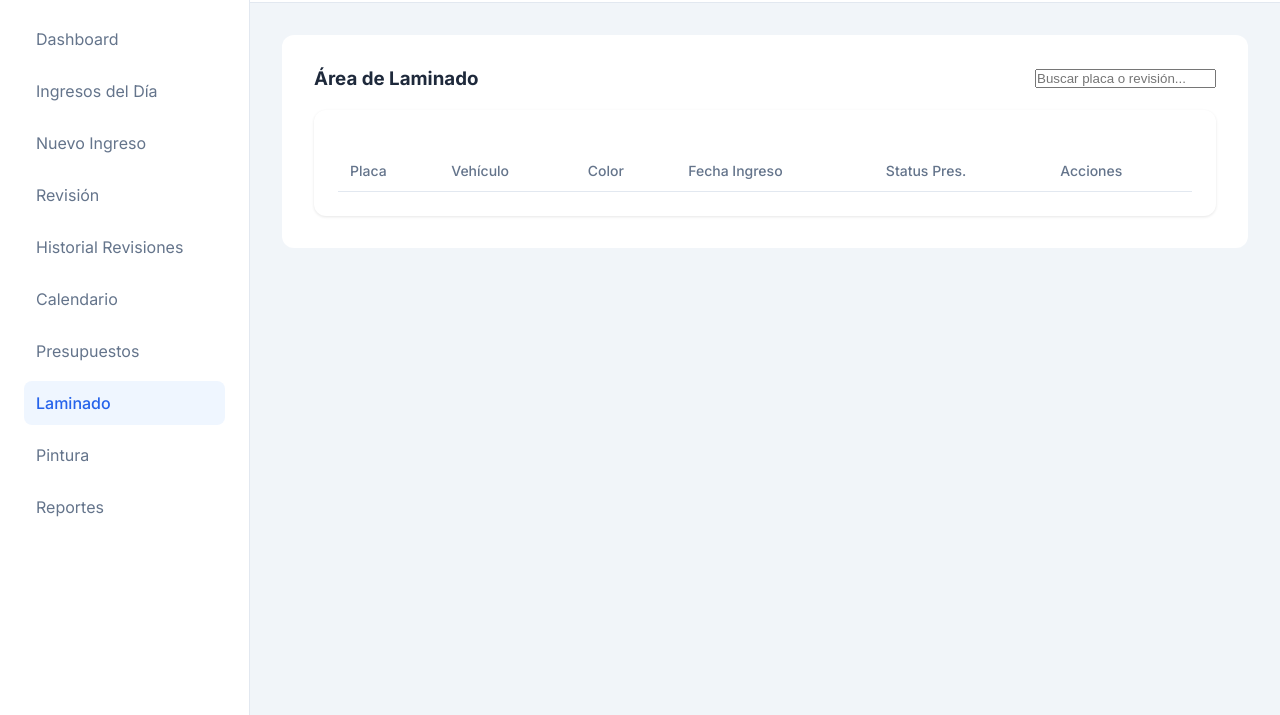
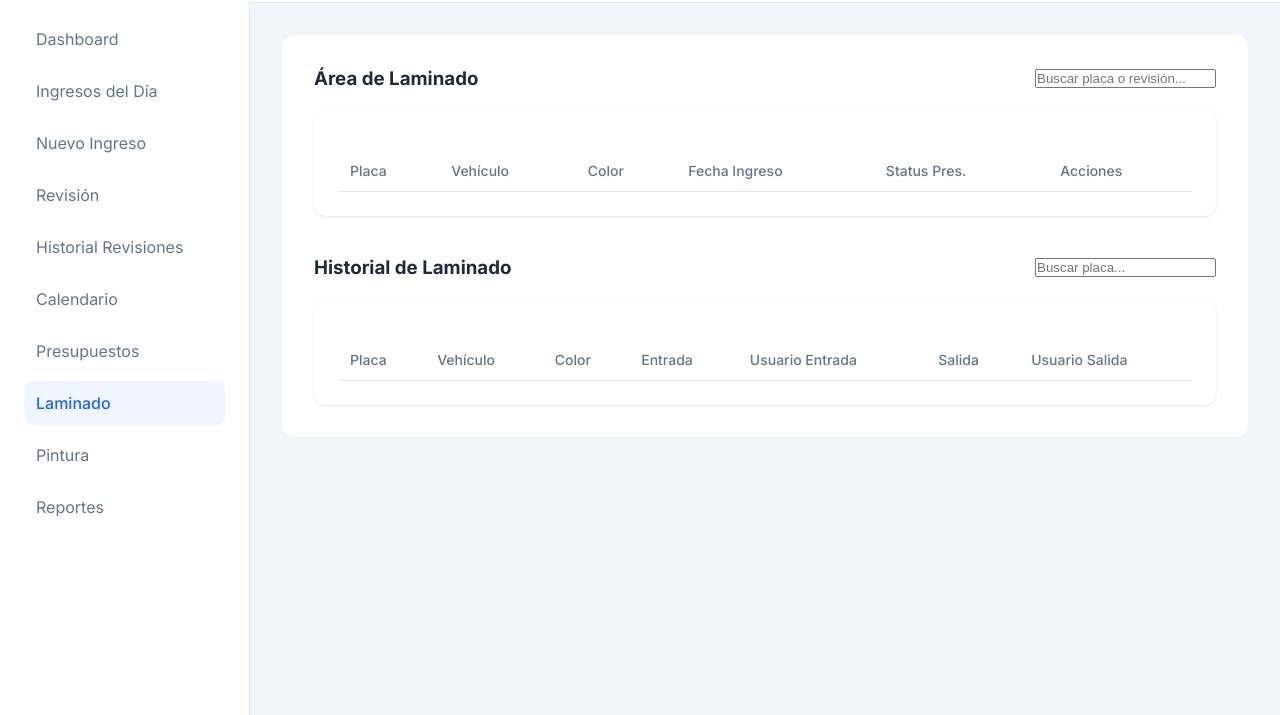
Before and after one commit to palle744/TallerAutomotriz, a website: page app/public/index.html in a window 1280 px wide. Both pictures are taken after a click on the link "Laminado". Shown: the part 85-800 px from the top of the page. Drawn offline with Linux system fonts and the light colour scheme; no server answers; a script that the page names is missing.

Commit message:
Fix: Restore missing Laminado History table

```diff
--- a/app/public/index.html
+++ b/app/public/index.html
@@ -587,6 +587,31 @@
                             </tbody>
                         </table>
                     </div>
+
+                    <div
+                        style="display: flex; justify-content: space-between; align-items: center; margin-top: 40px; margin-bottom: 20px;">
+                        <h3 style="margin: 0;">Historial de Laminado</h3>
+                        <input type="text" id="search-laminado-history" placeholder="Buscar placa..."
+                            class="search-input" onkeyup="filterTable('laminado-history-body', this.value)">
+                    </div>
+                    <div class="table-container">
+                        <table>
+                            <thead>
+                                <tr>
+                                    <th>Placa</th>
+                                    <th>Vehículo</th>
+                                    <th>Color</th>
+                                    <th>Entrada</th>
+                                    <th>Usuario Entrada</th>
+                                    <th>Salida</th>
+                                    <th>Usuario Salida</th>
+                                </tr>
+                            </thead>
+                            <tbody id="laminado-history-body">
+                                <!-- Populated by JS -->
+                            </tbody>
+                        </table>
+                    </div>
                 </div>
             </section>
 
```
